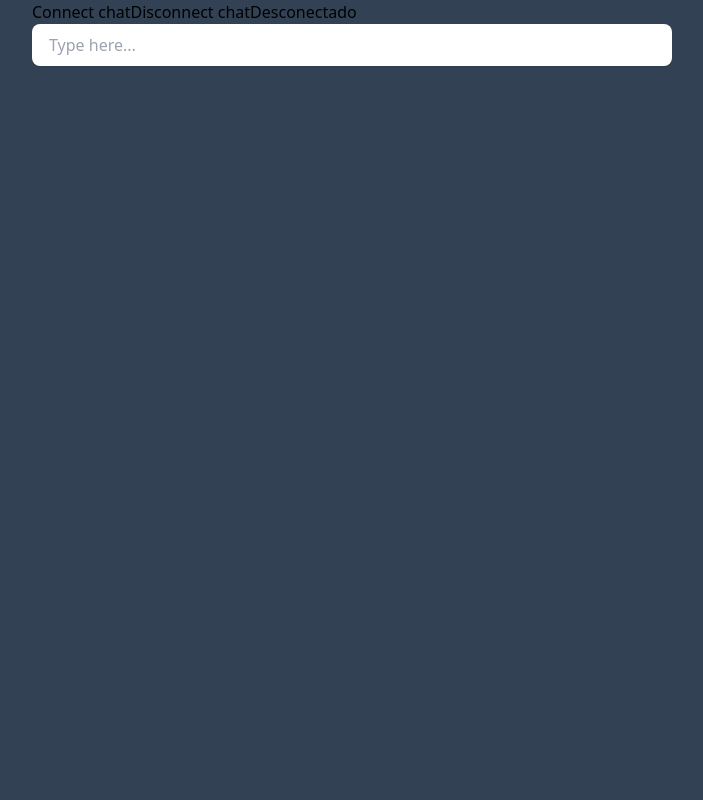
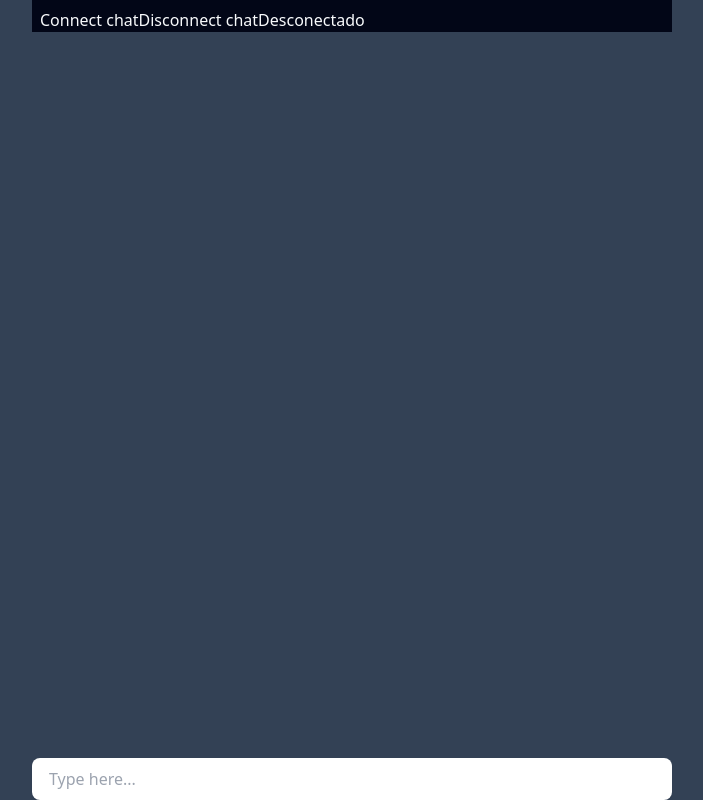
Before and after one commit to nsx07/bun-chat, a React (Vite) app in the folder app/: page / in a window 1280 px wide. Shown: the whole page, without its empty margins (288-991 px from the left). Built offline with nearby package versions, Linux system fonts and the light colour scheme.

Commit message:
ajustando overflow

```diff
--- a/app/src/App.tsx
+++ b/app/src/App.tsx
@@ -1,4 +1,4 @@
-import { CSSProperties, useState } from 'react'
+import { useState } from 'react'
 import { ChatService } from './services/chat-service';
 import InputMessage from './components/InputMessage';
 import { MessageBox } from 'react-chat-elements'
@@ -26,7 +26,7 @@ function App() {
       setMessage(message);
     })
 
-    chatService.onClose.subscribe(x => {
+    chatService.onClose.subscribe(() => {
       setConnected(false);
     })
 
@@ -44,10 +44,10 @@ function App() {
 
   return (
     <>
-        <div className='w-screen h-screen bg-slate-700 flex justify-center'>
-          <div className='w-1/2'>
+        <div className='w-screen h-screen relative bg-slate-700 flex justify-center'>
+          <div className='w-1/2 relative'>
 
-            <div>
+            <div className='absolute top-0 w-full bg-slate-950 text-slate-50 p-2 h-8'>
               <button onClick={() => !connected ? chat() : void 0} disabled={connected}>
                 Connect chat
               </button>
@@ -59,7 +59,8 @@ function App() {
               </span>
             </div>
 
-            <div>
+            <div className='h-screen w-full py-8 overflow-y-auto overflow-x-hidden'>
+              <div className='w-full py-2'>
                 {message && message.map((x) => {
                   const key = uuidv4();
 
@@ -85,8 +86,9 @@ function App() {
                   )
                 })}
               </div>
+            </div>
 
-            <div>
+            <div className='absolute bottom-0 w-full'>
               <InputMessage  onEnter={(message) => handlePress(message)} disabled={!connected}></InputMessage>
             </div>
 
--- a/app/src/components/InputMessage.tsx
+++ b/app/src/components/InputMessage.tsx
@@ -1,4 +1,4 @@
-import React, { CSSProperties, useState } from 'react';
+import React, { useState } from 'react';
 
 
 export interface Props  {
@@ -20,15 +20,9 @@ function InputMessage({onEnter, disabled}: Props) {
 
   return (
     <>
-        {/* <input
-        className="block w-full rounded-md border-none p-4 text-gray-900 shadow-sm ring-1 ring-inset ring-gray-300 placeholder:text-gray-400 focus:ring-2 focus:ring-inset focus:ring-indigo-600 sm:text-sm sm:leading-6"
-
-       > */}
-
     <div className=" relative ">
-      <input type="text" id="rounded-email" className="rounded-lg border-transparent flex-1 appearance-none border border-gray-300 w-full py-2 px-4 bg-white text-gray-700 placeholder-gray-400 shadow-sm text-base focus:outline-none focus:ring-2 focus:ring-purple-600 focus:border-transparent"
-       disabled={disabled ?? true} placeholder="Type here..." value={value} onChange={(x) => setValue(x.target.value)} onKeyUp={(x) => trigger(x)}
-      />
+      <input type="text" id="rounded-email" className="rounded-lg border-transparent flex-1 appearance-none border border-gray-300 w-full py-2 px-4 bg-white text-gray-700 placeholder-gray-400 shadow-sm text-base focus:outline-none focus:ring-0 focus:ring-purple-600 focus:border-transparent"
+       disabled={disabled ?? true} placeholder="Type here..." value={value} onChange={(x) => setValue(x.target.value)} onKeyUp={(x) => trigger(x)}/>
     </div>
 
     </>
--- a/app/tailwind.config.js
+++ b/app/tailwind.config.js
@@ -1,3 +1,5 @@
+
+
 /** @type {import('tailwindcss').Config} */
 export default {
   content: [
```
Lines whose indentation alone changed are shown as unchanged.
